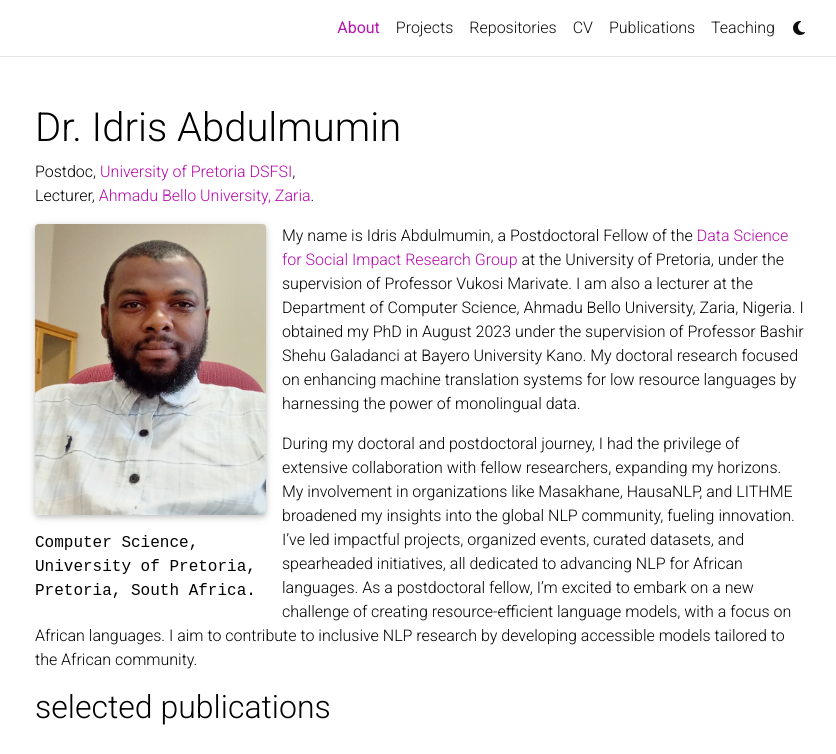
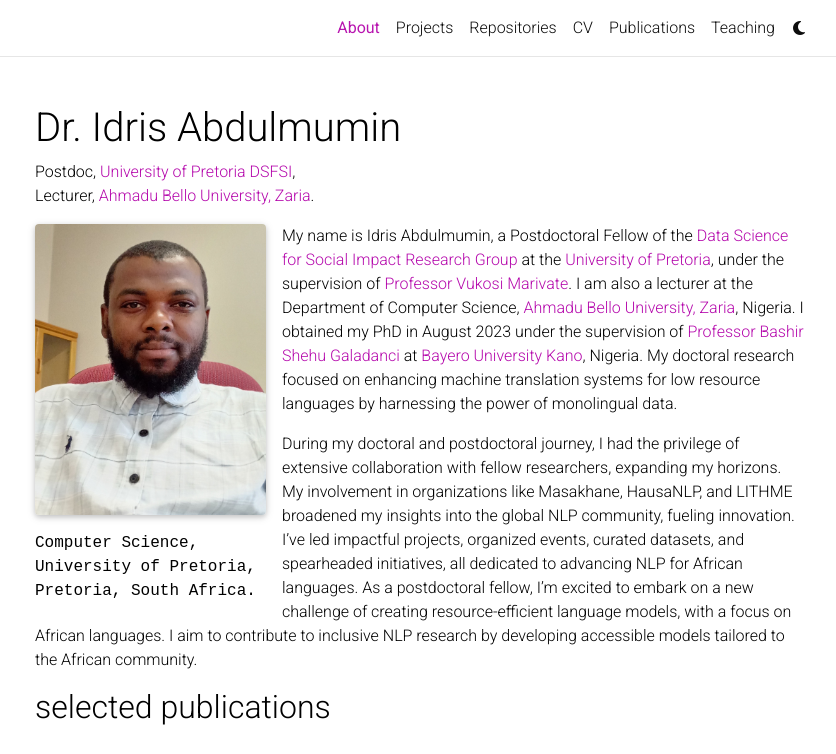
Before and after one commit to abumafrim/abumafrim.github.io, a Jekyll site: the page built from _pages/about.md, in a window 1280 px wide and 1024 px high, cut to the strip 0-754 px from the top of the window. Shown: the whole strip, without its empty margins (220-1056 px from the left). Built offline with Jekyll 4.4.1, drawn with Linux system fonts in a browser that asks for light colours; full-size pictures stand in for the smaller copies a plugin makes; some web fonts are replaced; comment, search, counter and statistics services are not loaded; a style sheet for code colours, icons or effects is not loaded.

Commit message:
Update about.md

```diff
--- a/_pages/about.md
+++ b/_pages/about.md
@@ -19,6 +19,6 @@
 social: true  # includes social icons at the bottom of the page
 ---
 
-My name is Idris Abdulmumin, a Postdoctoral Fellow of the [Data Science for Social Impact Research Group](https://dsfsi.github.io/) at the University of Pretoria, under the supervision of Professor Vukosi Marivate. I am also a lecturer at the Department of Computer Science, Ahmadu Bello University, Zaria, Nigeria. I obtained my PhD in August 2023 under the supervision of Professor Bashir Shehu Galadanci at Bayero University Kano. My doctoral research focused on enhancing machine translation systems for low resource languages by harnessing the power of monolingual data.
+My name is Idris Abdulmumin, a Postdoctoral Fellow of the [Data Science for Social Impact Research Group](https://dsfsi.github.io/) at the [University of Pretoria](https://www.up.ac.za/), under the supervision of [Professor Vukosi Marivate](https://www.up.ac.za/computer-science/view/staffprofile/36101). I am also a lecturer at the Department of Computer Science, [Ahmadu Bello University, Zaria](https://abu.edu.ng/), Nigeria. I obtained my PhD in August 2023 under the supervision of [Professor Bashir Shehu Galadanci](https://fci.buk.edu.ng/node/128) at [Bayero University Kano](https://buk.edu.ng/), Nigeria. My doctoral research focused on enhancing machine translation systems for low resource languages by harnessing the power of monolingual data.
 
 During my doctoral and postdoctoral journey, I had the privilege of extensive collaboration with fellow researchers, expanding my horizons. My involvement in organizations like Masakhane, HausaNLP, and LITHME broadened my insights into the global NLP community, fueling innovation. I've led impactful projects, organized events, curated datasets, and spearheaded initiatives, all dedicated to advancing NLP for African languages. As a postdoctoral fellow, I'm excited to embark on a new challenge of creating resource-efficient language models, with a focus on African languages. I aim to contribute to inclusive NLP research by developing accessible models tailored to the African community.
```
